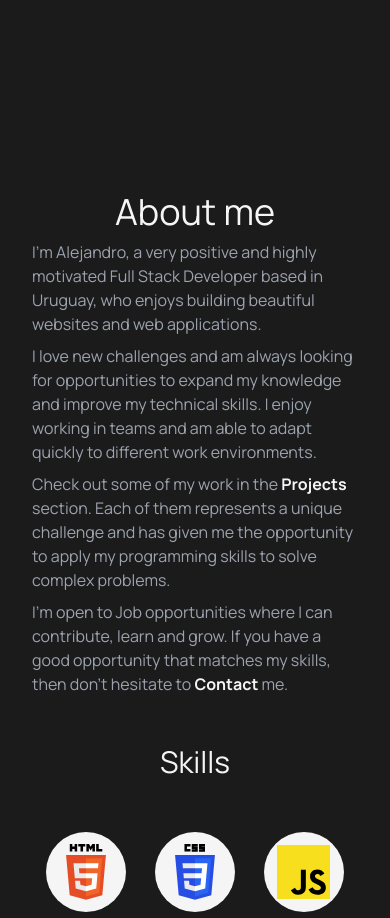
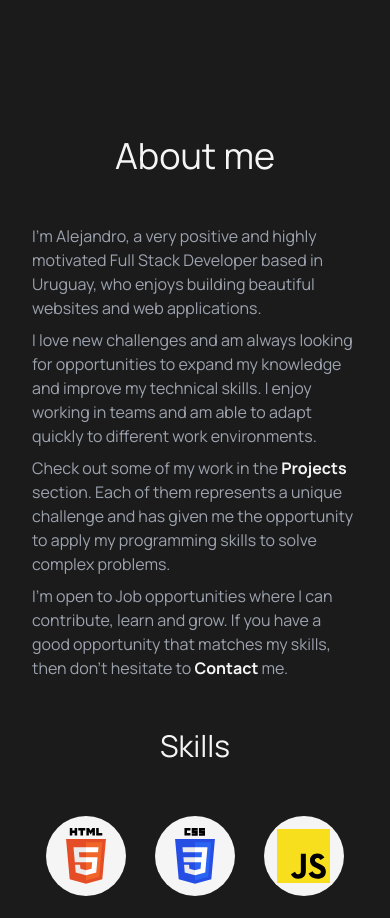
Before and after one commit to aleraiz/portfolio-front, a Next.js app: page / in a window 390 px wide. Shown: the part 780-1698 px from the top of the page. Built offline with nearby package versions, Linux system fonts and the light colour scheme.

Commit message:
padding and margin - about

```diff
--- a/components/about/About.jsx
+++ b/components/about/About.jsx
@@ -6,16 +6,13 @@ import { motion, useInView, useAnimation } from "framer-motion";
 
 export default function About() {
   return (
-    <div
-      className="w-full px-8 md:px-20 pt-32 md:pt-20 py-8 lg:py-20 "
-      id="about"
-    >
+    <div className="w-full px-8 md:px-20  md:pt-20 py-8 lg:py-20 " id="about">
       {/* <div
       className="w-full min-h-screen px-8 md:px-20 pt-32 md:pt-20 py-8 lg:py-20 "
       id="about"
     > */}
       <div className="flex items-center justify-center text-light">
-        <h3 className="text-4xl">About me</h3>
+        <h3 className="text-4xl my-10">About me</h3>
       </div>
       <motion.div
         initial={{ opacity: 0, scale: 0 }}
@@ -23,7 +20,7 @@ export default function About() {
         viewport={{ once: true, amount: 0.5 }}
         transition={{ duration: 1 }}
         // className="mt-8 md:mt-20 md:p-20 xl:px-56 text-gray-400"
-        className="md:p-20 xl:px-56 text-gray-400"
+        className="md:px-20 xl:px-56 text-gray-400"
       >
         <p className="my-2">
           I'm Alejandro, a very positive and highly motivated Full Stack
```
